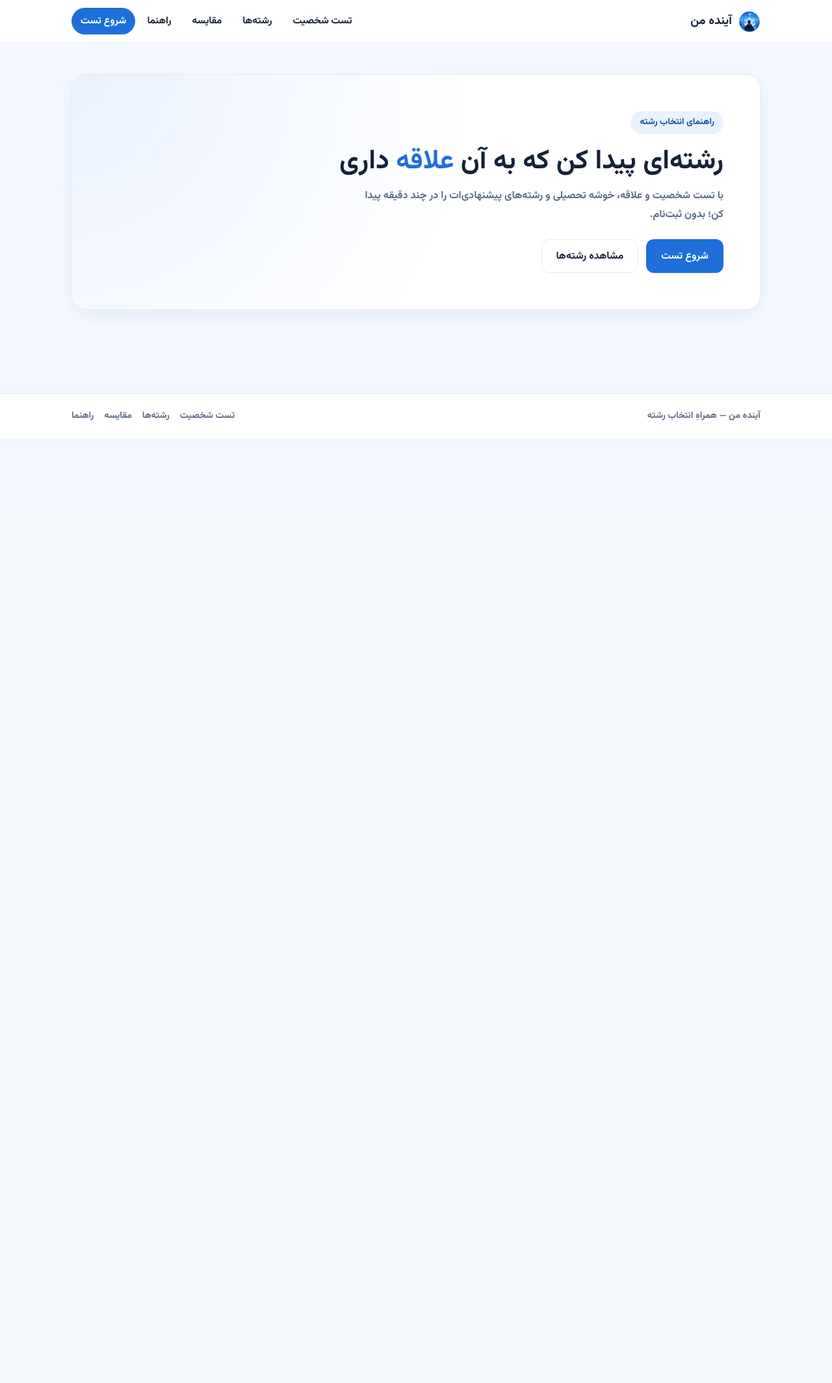
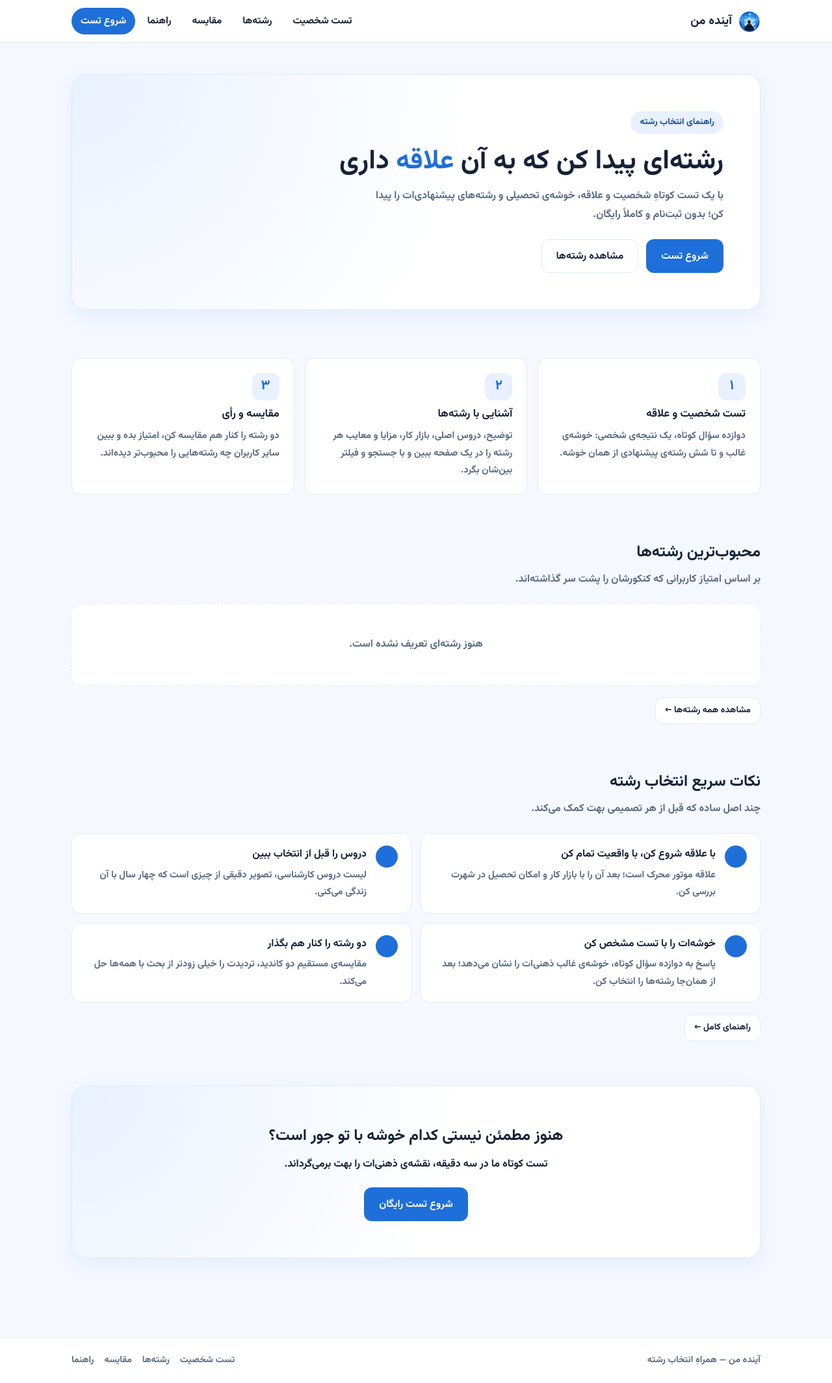
Before and after one commit to ShayanCoder710/Ayandeh_man, a Flask app: template templates/index.html in a window 1280 px wide. Shown: the whole page at 65% size. Before the commit the page ends 647 px from the top, so only its background shows below. Run offline with Flask 3, Linux system fonts and the light colour scheme; the template is opened without the code that fills it, so the values that code supplies are empty; some libraries are stand-ins or nearby versions.

Commit message:
add landing page with top majors and tips

```diff
--- a/app.py
+++ b/app.py
@@ -14,17 +14,37 @@ csrf = CSRFProtect(app)
 
 import models
 
-from func import seed_data
+from func import (
+    CLUSTER_BLURBS,
+    cluster_name,
+    difficulty_dots,
+    fa_num,
+    seed_data,
+    stars_html,
+    top_majors,
+)
 
 with app.app_context():
     db.create_all()
     seed_data()
 
 
+@app.context_processor
+def inject_helpers():
+    return {
+        "cluster_name": cluster_name,
+        "stars_html": stars_html,
+        "difficulty_dots": difficulty_dots,
+        "fa_num": fa_num,
+        "CLUSTER_BLURBS": CLUSTER_BLURBS,
+    }
+
+
 @app.route("/")
 def index():
     return render_template(
         "index.html",
+        top=top_majors(5),
         title="آینده من | راهنمای انتخاب رشته",
         description="با تست شخصیت و علاقه، خوشه و رشته تحصیلی مناسب خودت را پیدا کن.",
     )
--- a/static/css/style.css
+++ b/static/css/style.css
@@ -788,6 +788,26 @@ textarea:focus {
   font-size: 0.92rem;
 }
 
+.guide-list-2 {
+  grid-template-columns: repeat(2, 1fr);
+}
+
+.hero-card.center {
+  text-align: center;
+}
+
+.hero-card.center h2 {
+  margin: 0 0 8px;
+}
+
+.hero-card.center p {
+  margin: 0 auto 20px;
+}
+
+.section-actions {
+  margin-top: 18px;
+}
+
 .site-footer {
   background: var(--surface);
   border-top: 1px solid var(--line);
@@ -846,7 +866,8 @@ textarea:focus {
   .recommended-grid,
   .compare-layout,
   .info-grid,
-  .options {
+  .options,
+  .guide-list-2 {
     grid-template-columns: 1fr;
   }
 
--- /dev/null
+++ b/templates/_major_card.html
@@ -0,0 +1,19 @@
+{% macro major_card(e) %}
+<article class="major-card">
+  <div class="badge-row">
+    <span class="badge">{{ cluster_name(e.major.cluster) }}</span>
+  </div>
+  <h3><a href="/majors/{{ e.major.slug }}">{{ e.major.name }}</a></h3>
+  <div class="card-meta">
+    {% if e.avg %}
+      {{ stars_html(e.avg) | safe }}
+      <span>{{ fa_num(e.avg) }}</span>
+      <span class="rating-count">({{ fa_num(e.count) }} رأی)</span>
+    {% else %}
+      <span>هنوز رأی ندارد</span>
+    {% endif %}
+    <span>·</span>
+    {{ difficulty_dots(e.major.difficulty) | safe }}
+  </div>
+</article>
+{% endmacro %}
--- a/templates/index.html
+++ b/templates/index.html
@@ -1,11 +1,12 @@
 {% extends "base.html" %}
+{% from "_major_card.html" import major_card %}
 {% block content %}
 <section class="hero">
   <div class="container">
     <div class="hero-card">
       <span class="hero-badge">راهنمای انتخاب رشته</span>
       <h1>رشته‌ای پیدا کن که به آن <em>علاقه</em> داری</h1>
-      <p>با تست شخصیت و علاقه، خوشه تحصیلی و رشته‌های پیشنهادی‌ات را در چند دقیقه پیدا کن؛ بدون ثبت‌نام.</p>
+      <p>با یک تست کوتاهِ شخصیت و علاقه، خوشه‌ی تحصیلی و رشته‌های پیشنهادی‌ات را پیدا کن؛ بدون ثبت‌نام و کاملاً رایگان.</p>
       <div class="hero-actions">
         <a class="btn btn-primary" href="/test">شروع تست</a>
         <a class="btn btn-outline" href="/majors">مشاهده رشته‌ها</a>
@@ -13,4 +14,95 @@
     </div>
   </div>
 </section>
+
+<section class="section">
+  <div class="container">
+    <div class="card-grid">
+      <article class="feature-card">
+        <span class="feature-num">۱</span>
+        <h3>تست شخصیت و علاقه</h3>
+        <p>دوازده سؤال کوتاه، یک نتیجه‌ی شخصی: خوشه‌ی غالب و تا شش رشته‌ی پیشنهادی از همان خوشه.</p>
+      </article>
+      <article class="feature-card">
+        <span class="feature-num">۲</span>
+        <h3>آشنایی با رشته‌ها</h3>
+        <p>توضیح، دروس اصلی، بازار کار، مزایا و معایب هر رشته را در یک صفحه ببین و با جستجو و فیلتر بین‌شان بگرد.</p>
+      </article>
+      <article class="feature-card">
+        <span class="feature-num">۳</span>
+        <h3>مقایسه و رأی</h3>
+        <p>دو رشته را کنار هم مقایسه کن، امتیاز بده و ببین سایر کاربران چه رشته‌هایی را محبوب‌تر دیده‌اند.</p>
+      </article>
+    </div>
+  </div>
+</section>
+
+<section class="section">
+  <div class="container">
+    <h2 class="section-title">محبوب‌ترین رشته‌ها</h2>
+    <p class="section-sub">بر اساس امتیاز کاربرانی که کنکورشان را پشت سر گذاشته‌اند.</p>
+    {% if top %}
+    <div class="card-grid">
+      {% for e in top %}
+        {{ major_card(e) }}
+      {% endfor %}
+    </div>
+    {% else %}
+    <div class="empty-state">هنوز رشته‌ای تعریف نشده است.</div>
+    {% endif %}
+    <div class="section-actions">
+      <a class="btn btn-outline btn-sm" href="/majors">مشاهده همه رشته‌ها ←</a>
+    </div>
+  </div>
+</section>
+
+<section class="section">
+  <div class="container">
+    <h2 class="section-title">نکات سریع انتخاب رشته</h2>
+    <p class="section-sub">چند اصل ساده که قبل از هر تصمیمی بهت کمک می‌کند.</p>
+    <div class="guide-list guide-list-2">
+      <article class="guide-item">
+        <span class="tip-num"></span>
+        <div>
+          <h3>با علاقه شروع کن، با واقعیت تمام کن</h3>
+          <p>علاقه موتور محرک است؛ بعد آن را با بازار کار و امکان تحصیل در شهرت بررسی کن.</p>
+        </div>
+      </article>
+      <article class="guide-item">
+        <span class="tip-num"></span>
+        <div>
+          <h3>دروس را قبل از انتخاب ببین</h3>
+          <p>لیست دروس کارشناسی، تصویر دقیقی از چیزی است که چهار سال با آن زندگی می‌کنی.</p>
+        </div>
+      </article>
+      <article class="guide-item">
+        <span class="tip-num"></span>
+        <div>
+          <h3>خوشه‌ات را با تست مشخص کن</h3>
+          <p>پاسخ به دوازده سؤال کوتاه، خوشه‌ی غالب ذهنی‌ات را نشان می‌دهد؛ بعد از همان‌جا رشته‌ها را انتخاب کن.</p>
+        </div>
+      </article>
+      <article class="guide-item">
+        <span class="tip-num"></span>
+        <div>
+          <h3>دو رشته را کنار هم بگذار</h3>
+          <p>مقایسه‌ی مستقیم دو کاندید، تردیدت را خیلی زودتر از بحث با همه‌ها حل می‌کند.</p>
+        </div>
+      </article>
+    </div>
+    <div class="section-actions">
+      <a class="btn btn-outline btn-sm" href="/guide">راهنمای کامل ←</a>
+    </div>
+  </div>
+</section>
+
+<section class="section">
+  <div class="container">
+    <div class="hero-card center">
+      <h2>هنوز مطمئن نیستی کدام خوشه با تو جور است؟</h2>
+      <p>تست کوتاه ما در سه دقیقه، نقشه‌ی ذهنی‌ات را بهت برمی‌گرداند.</p>
+      <a class="btn btn-primary" href="/test">شروع تست رایگان</a>
+    </div>
+  </div>
+</section>
 {% endblock %}
```
